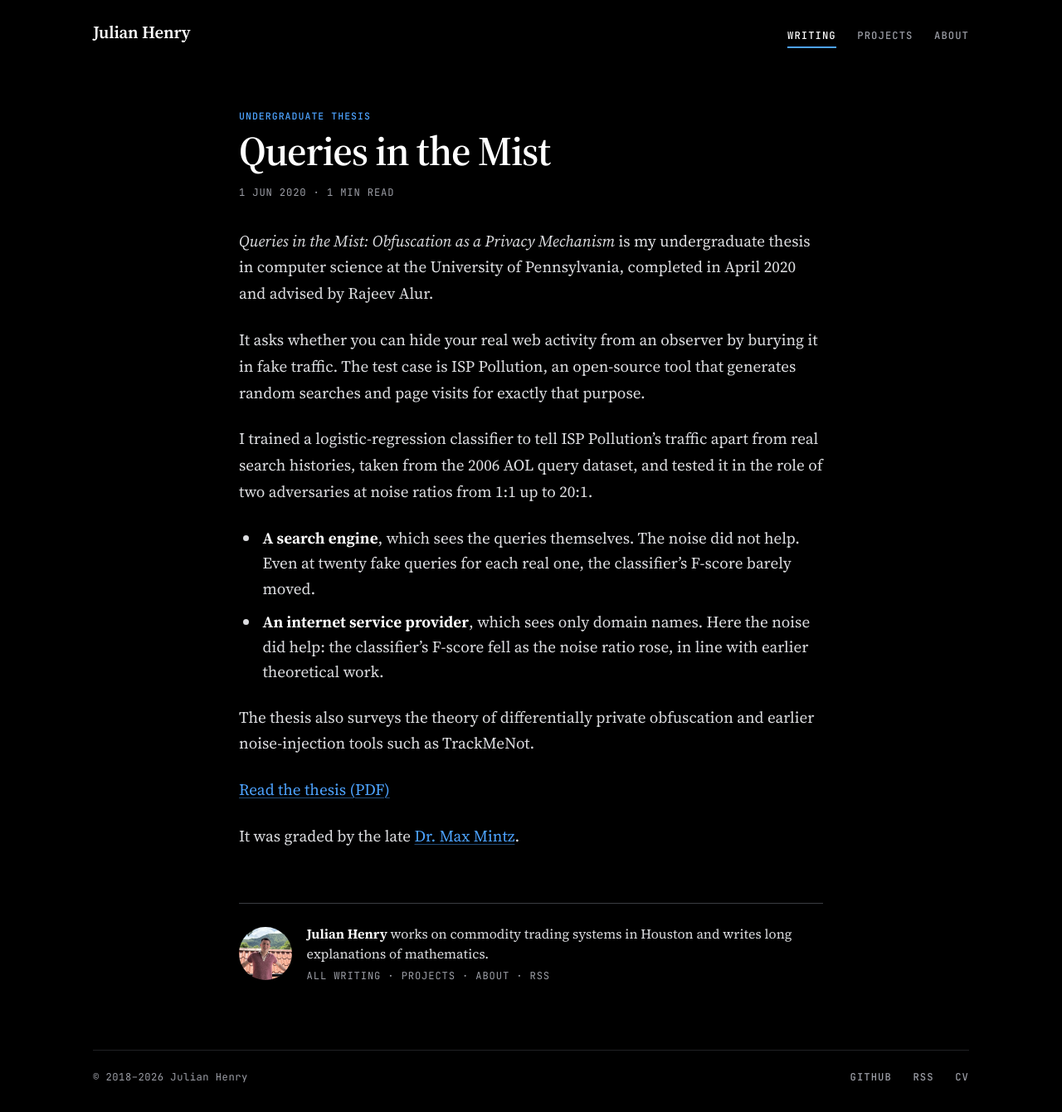
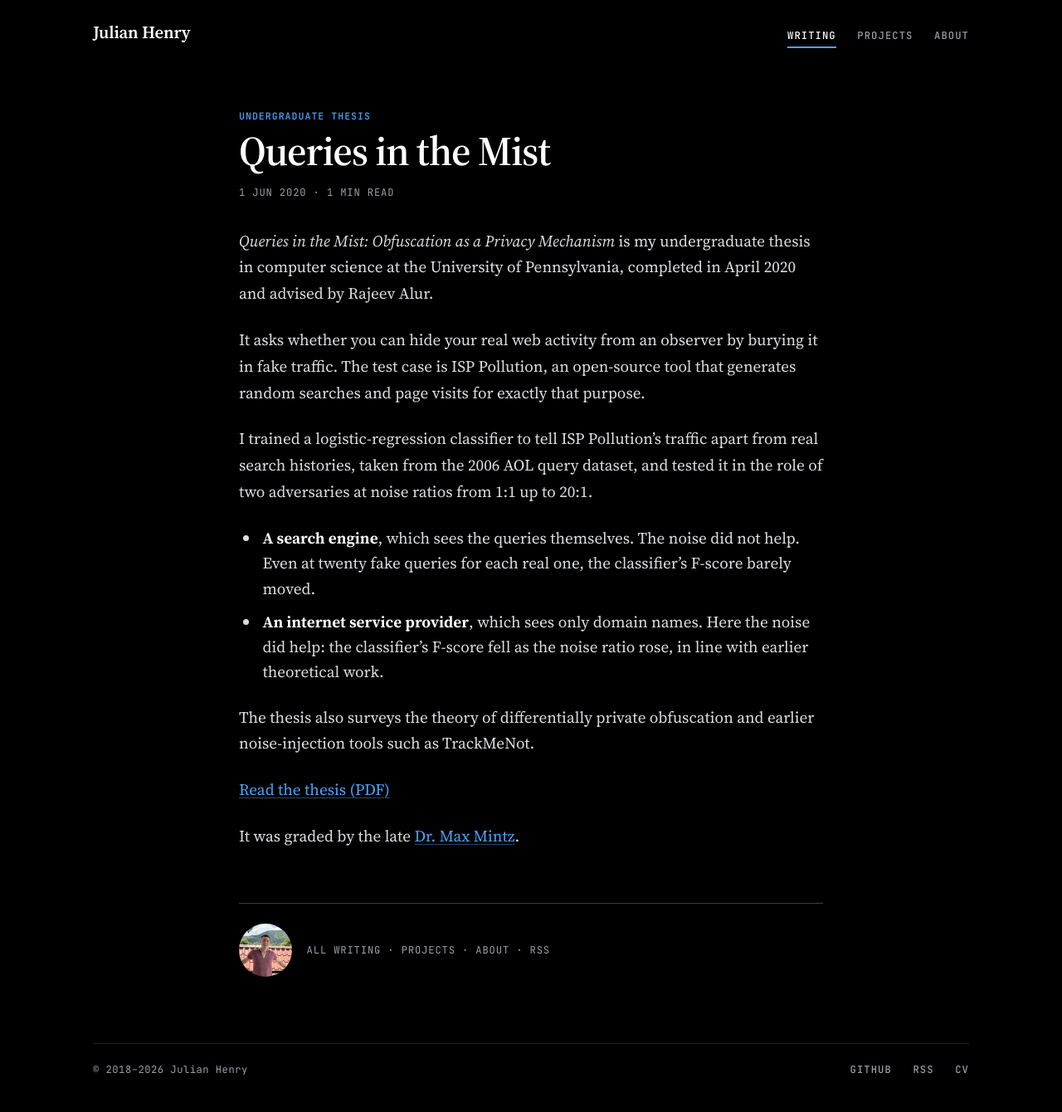
Before and after one commit to juleshenry/juleshenry.github.io, a Jekyll site: the page built from _posts/2020-06-01-queries-in-the-mist.md, in a window 1280 px wide. Shown: the whole page at 83% size. Built offline with Jekyll 4.4.1, drawn with Linux system fonts in a browser that asks for light colours.

Commit message:
chore(post): drop the bio line from the post footer, keep the headshot and links
On phones the headshot shrinks and the links tighten so the row stays on one line down to 360px.

```diff
--- a/_layouts/post.html
+++ b/_layouts/post.html
@@ -80,10 +80,7 @@ layout: default
     {%- endif %}
     <div class="post-author">
       <img src="/images/julian-headshot-square.jpg" alt="" width="64" height="64" loading="lazy">
-      <div>
-        <p><strong>Julian Henry</strong> works on commodity trading systems in Houston and writes long explanations of mathematics.</p>
-        <p class="post-foot-links"><a href="/blog/">All writing</a> <span aria-hidden="true">·</span> <a href="/selected-works">Projects</a> <span aria-hidden="true">·</span> <a href="/about">About</a> <span aria-hidden="true">·</span> <a href="/blog/atom.xml">RSS</a></p>
-      </div>
+      <p class="post-foot-links"><a href="/blog/">All writing</a> <span aria-hidden="true">·</span> <a href="/selected-works">Projects</a> <span aria-hidden="true">·</span> <a href="/about">About</a> <span aria-hidden="true">·</span> <a href="/blog/atom.xml">RSS</a></p>
     </div>
   </footer>
   {%- endunless %}
--- a/stylesheets/site.css
+++ b/stylesheets/site.css
@@ -1363,7 +1363,6 @@ mjx-container[jax="CHTML"]:not([display="true"]) {
 }
 
 .post-foot-links {
-  margin-top: 0.4rem;
   font-family: var(--font-mono);
   font-size: 0.76rem;
   letter-spacing: 0.07em;
@@ -1648,6 +1647,22 @@ mjx-container[jax="CHTML"]:not([display="true"]) {
   .work.has-thumb {
     grid-template-columns: 6rem minmax(0, 1fr);
     column-gap: 0.9rem;
+  }
+
+  /* keep the post's footer links on one line beside the headshot */
+  .post-author {
+    grid-template-columns: 3rem minmax(0, 1fr);
+    gap: 0.9rem;
+  }
+
+  .post-author img {
+    width: 3rem;
+    height: 3rem;
+  }
+
+  .post-author .post-foot-links {
+    font-size: 0.68rem;
+    letter-spacing: 0.03em;
   }
 
   .hero-fig-label {
```
